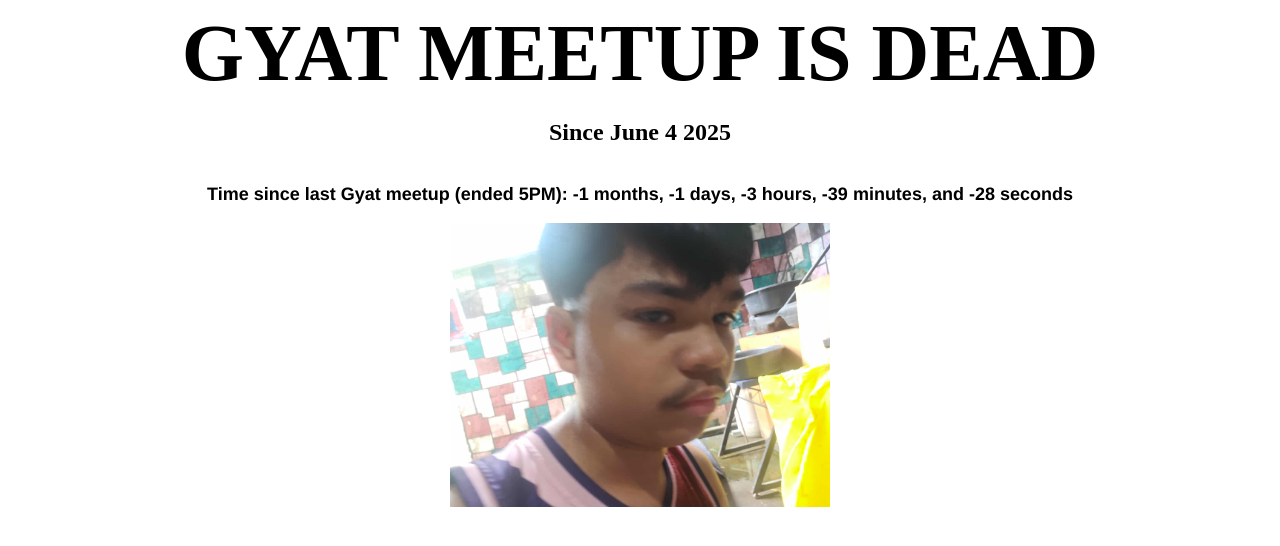
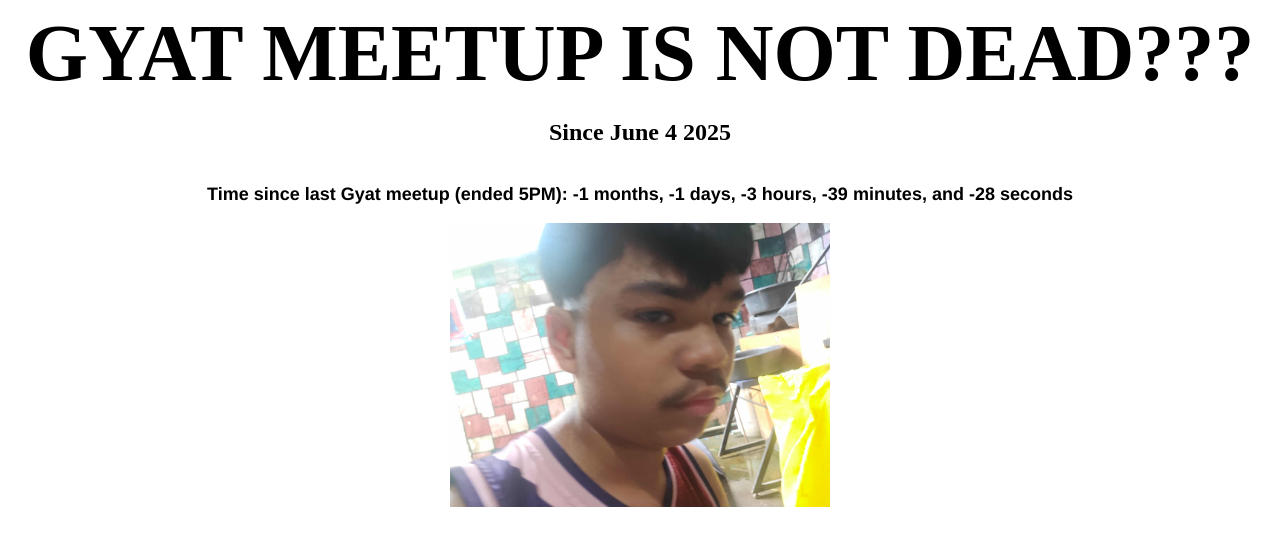
Before and after one commit to LAZYDEV69/GyatMeetupIsDead, a plain HTML site: page index.html in a window 1280 px wide. Drawn offline with Linux system fonts and the light colour scheme.

Commit message:
Update index.html

```diff
--- a/index.html
+++ b/index.html
@@ -7,7 +7,7 @@
   </head>
   <body style="display: flex; flex-direction: column;">
     <h1 style="text-align: center; font-size: 10vh; margin: 0;">
-      GYAT MEETUP IS DEAD
+      GYAT MEETUP IS NOT DEAD???
     </h1>
     <h2 style="text-align: center;">Since June 4 2025</h2>
     <p
```
